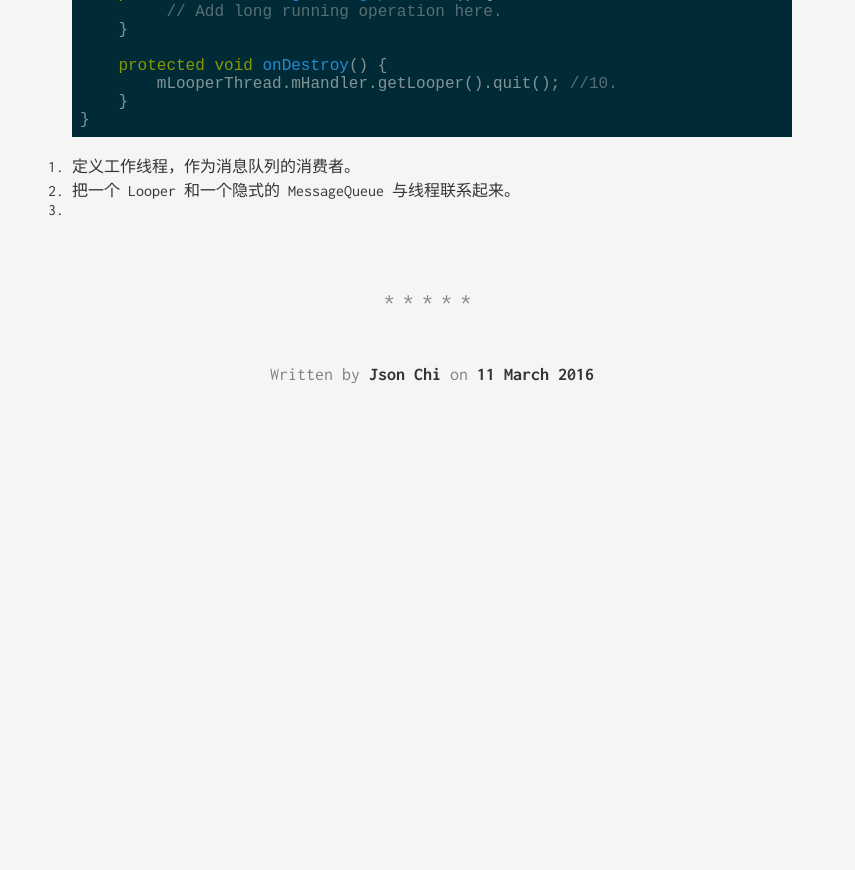
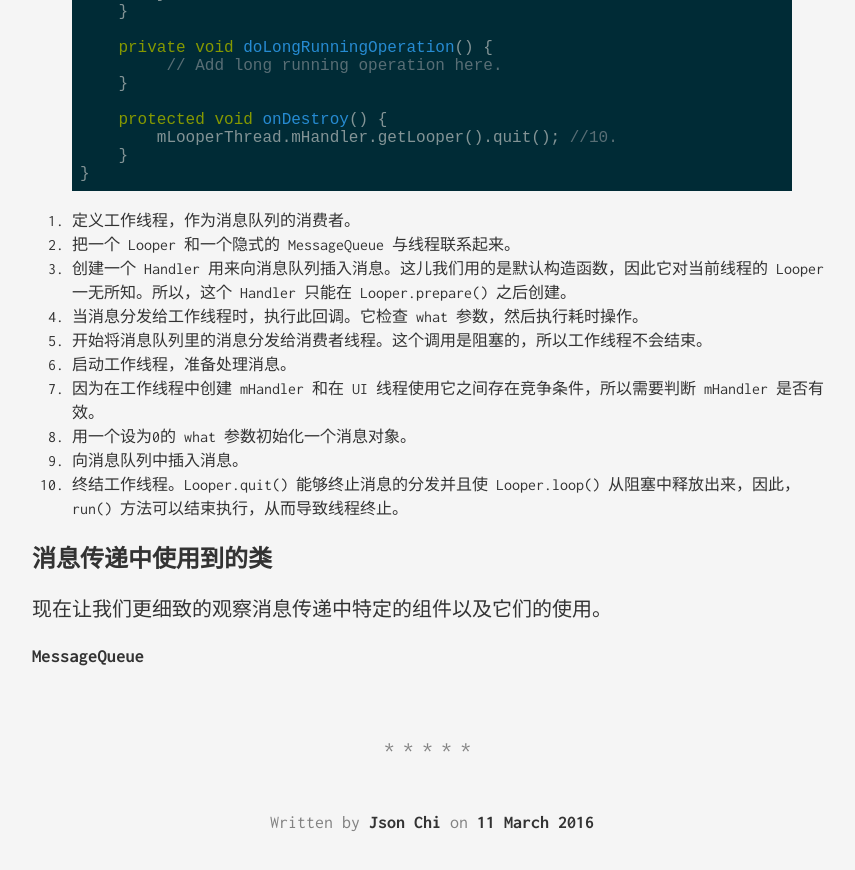
Before and after one commit to jsonchi/jsonchi.github.io, a Jekyll site: the page built from _posts/2016-03-11-android-message-passing.md, in a window 1280 px wide and 900 px high, scrolled down 3219 px. Shown: the top 870 px of the window, without its empty margins (208-1063 px from the left). Built offline with Jekyll 4.4.1, drawn with Linux system fonts in a browser that asks for light colours; comment, search, counter and statistics services are not loaded; before the commit the page ends 3705 px from its top, so only the background shows below that; some of the changed text lies outside the part shown.

Commit message:
Add procedure instruction

```diff
--- a/_posts/2016-03-11-android-message-passing.md
+++ b/_posts/2016-03-11-android-message-passing.md
@@ -9,7 +9,7 @@ title:  "Android 的消息传递"
 
 在 Android 应用中，最常见的线程间通信发生在 UI 主线程和工作线程之间。因此，Android 平台定义了自己的消息传递机制来达到线程间通信的目的。UI 主线程可以通过将要处理的数据信息发送给后台线程的方式将耗时的任务移交给后台线程处理。该消息传递机制是一种非阻塞的生产者-消费者模式，因此在消息传递期间，生产者线程和消费者线程都不会发生阻塞。
 
-该种机制在 Android 平台中是一种基本的消息处理机制，相关 API 和实现的一系列类位于 **android.os** 包中，见**图4-4**：
+这种机制在 Android 平台中是一种基本的消息处理机制，相关 API 和实现的一系列类位于 **android.os** 包中，见**图4-4**：
 
 ![图4-4](/resources/images/figure-4-4.png)
 
@@ -94,4 +97,17 @@ public class LooperActivity extends Activity {
 
 1. 定义工作线程，作为消息队列的消费者。
 2. 把一个 Looper 和一个隐式的 MessageQueue 与线程联系起来。
-3.
+3. 创建一个 Handler 用来向消息队列插入消息。这儿我们用的是默认构造函数，因此它对当前线程的 Looper 一无所知。所以，这个 Handler 只能在 Looper.prepare() 之后创建。
+4. 当消息分发给工作线程时，执行此回调。它检查 what 参数，然后执行耗时操作。
+5. 开始将消息队列里的消息分发给消费者线程。这个调用是阻塞的，所以工作线程不会结束。
+6. 启动工作线程，准备处理消息。
+7. 因为在工作线程中创建 mHandler 和在 UI 线程使用它之间存在竞争条件，所以需要判断 mHandler 是否有效。
+8. 用一个设为0的 what 参数初始化一个消息对象。
+9. 向消息队列中插入消息。
+10. 终结工作线程。Looper.quit() 能够终止消息的分发并且使 Looper.loop() 从阻塞中释放出来，因此，run() 方法可以结束执行，从而导致线程终止。
+
+##  消息传递中使用到的类
+
+现在让我们更细致的观察消息传递中特定的组件以及它们的使用。
+
+### MessageQueue
```
Also changed, not shown: other parts of _posts/2016-03-11-android-message-passing.md (+3 -0 lines).
